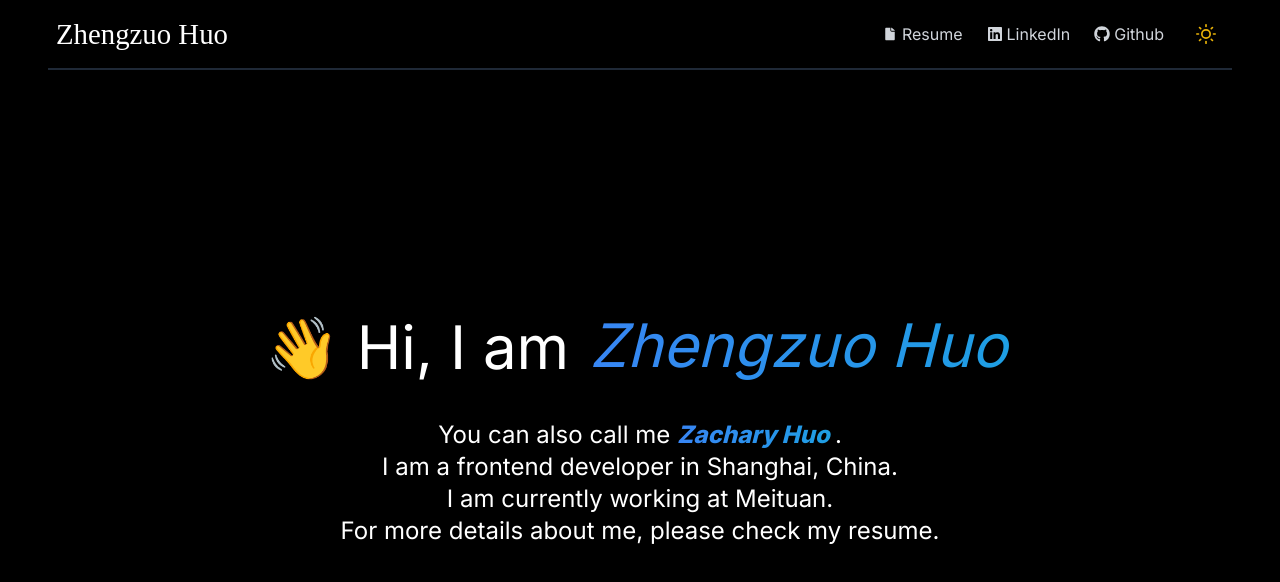
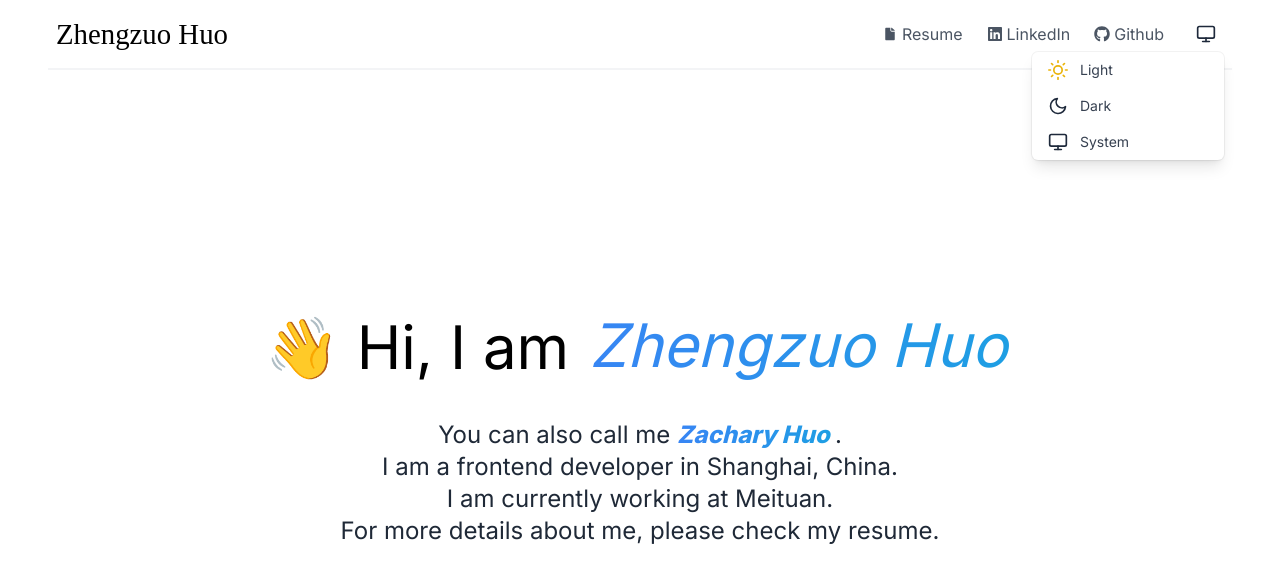
Before and after one commit to zacharyhuo/zacharyhuo.github.io, a Next.js app: page / in a window 1280 px wide. Both pictures are taken after a click on the button "Toggle Theme Options". Shown: the top 582 px of the page. Built offline with nearby package versions, Linux system fonts and the light colour scheme; a web font is replaced by a local one.

Commit message:
feat: 样式优化

```diff
--- a/src/components/MobileNav.tsx
+++ b/src/components/MobileNav.tsx
@@ -55,7 +55,7 @@ export default function MobileNav() {
             {/* 抽屉菜单 */}
             <div
                 ref={drawerRef}
-                className={`fixed top-0 right-0 bottom-0 z-50 w-64 bg-white dark:bg-gray-900 rounded-l-lg transform transition-transform duration-300 ease-in-out ${isOpen ? "translate-x-0" : "translate-x-full"
+                className={`fixed top-0 right-0 bottom-0 z-50 w-64 bg-white dark:bg-gray-900 rounded-l-lg transform transition-transform duration-300 ease-in-out flex flex-col ${isOpen ? "translate-x-0" : "translate-x-full"
                     } md:hidden`}
             >
                 {/* 优化抽屉头部，与导航栏保持完全相同的高度和样式 */}
@@ -72,7 +72,8 @@ export default function MobileNav() {
                     </button>
                 </div>
 
-                <div className="flex flex-col p-4">
+                {/* 主要导航内容 */}
+                <div className="flex-1 overflow-y-auto p-4">
                     <a
                         className="nav-item flex items-center py-3 text-gray-600 dark:text-gray-300 hover:text-black dark:hover:text-white"
                         href="/files/Zhengzuo_Huo_Resume.pdf"
@@ -97,10 +98,11 @@ export default function MobileNav() {
                         <FaGithub className="mr-2" />
                         <span>Github</span>
                     </a>
-                    <div className="mt-4 flex items-center">
-                        <span className="mr-3 text-gray-600 dark:text-gray-300">Switch Theme</span>
-                        <ThemeToggle />
-                    </div>
+                </div>
+
+                {/* 底部固定主题切换 */}
+                <div className="border-t border-gray-100 dark:border-gray-800 py-3 flex justify-center items-center">
+                    <ThemeToggle />
                 </div>
             </div>
         </>
--- a/src/components/ThemeToggle.tsx
+++ b/src/components/ThemeToggle.tsx
@@ -1,33 +1,136 @@
 "use client";
 
 import { useTheme } from "next-themes";
-import { useEffect, useState } from "react";
-import { FiSun, FiMoon } from "react-icons/fi";
+import { useEffect, useState, useRef } from "react";
+import { FiSun, FiMoon, FiMonitor } from "react-icons/fi";
 
 export default function ThemeToggle() {
-    const { theme, setTheme } = useTheme();
+    const { resolvedTheme, theme, setTheme } = useTheme();
     const [mounted, setMounted] = useState(false);
+    const [isOpen, setIsOpen] = useState(false);
+    const dropdownRef = useRef<HTMLDivElement>(null);
 
     // 在组件挂载后才渲染，避免服务端渲染时的不匹配
     useEffect(() => {
         setMounted(true);
+
+        // 点击外部关闭下拉菜单
+        function handleClickOutside(event: MouseEvent) {
+            if (dropdownRef.current && !dropdownRef.current.contains(event.target as Node)) {
+                setIsOpen(false);
+            }
+        }
+
+        document.addEventListener("mousedown", handleClickOutside);
+        return () => {
+            document.removeEventListener("mousedown", handleClickOutside);
+        };
     }, []);
 
+    const getCurrentIcon = () => {
+        if (!mounted) return <div className="w-5 h-5" />;
+
+        // 根据用户选择的主题显示相应的图标
+        switch (theme) {
+            case 'light':
+                return <FiSun className="h-5 w-5 text-yellow-500" />;
+            case 'dark':
+                return <FiMoon className="h-5 w-5 text-slate-800 dark:text-white" />;
+            case 'system':
+                return <FiMonitor className="h-5 w-5 text-slate-800 dark:text-white" />;
+            default:
+                // 默认情况下，回退到根据resolvedTheme显示
+                return resolvedTheme === 'dark'
+                    ? <FiSun className="h-5 w-5 text-yellow-500" />
+                    : <FiMoon className="h-5 w-5 text-slate-800" />;
+        }
+    };
+
     if (!mounted) {
-        return null;
+        return <div className="w-5 h-5" />;
     }
 
+    // 移动端视图 - 直接显示三个主题选项
+    const mobileView = (
+        <div className="flex md:hidden space-x-4 items-center">
+            <button
+                aria-label="Set Light Theme"
+                className={`flex items-center justify-center rounded-lg p-2 transition-colors hover:bg-gray-200 dark:hover:bg-gray-700 ${theme === 'light' ? 'bg-gray-200 dark:bg-gray-700' : ''}`}
+                onClick={() => setTheme('light')}
+            >
+                <FiSun className="h-5 w-5 text-yellow-500" />
+            </button>
+            <button
+                aria-label="Set Dark Theme"
+                className={`flex items-center justify-center rounded-lg p-2 transition-colors hover:bg-gray-200 dark:hover:bg-gray-700 ${theme === 'dark' ? 'bg-gray-200 dark:bg-gray-700' : ''}`}
+                onClick={() => setTheme('dark')}
+            >
+                <FiMoon className="h-5 w-5 text-slate-800 dark:text-white" />
+            </button>
+            <button
+                aria-label="Set System Theme"
+                className={`flex items-center justify-center rounded-lg p-2 transition-colors hover:bg-gray-200 dark:hover:bg-gray-700 ${theme === 'system' ? 'bg-gray-200 dark:bg-gray-700' : ''}`}
+                onClick={() => setTheme('system')}
+            >
+                <FiMonitor className="h-5 w-5 text-slate-800 dark:text-white" />
+            </button>
+        </div>
+    );
+
+    // 桌面端视图 - 带下拉菜单
+    const desktopView = (
+        <div className="hidden md:block relative" ref={dropdownRef}>
+            <button
+                aria-label="Toggle Theme Options"
+                className="flex items-center justify-center rounded-lg p-2 transition-colors hover:bg-gray-200 dark:hover:bg-gray-700"
+                onClick={() => setIsOpen(!isOpen)}
+            >
+                {getCurrentIcon()}
+            </button>
+
+            {isOpen && (
+                <div className="absolute right-0 w-48 rounded-md shadow-lg bg-white dark:bg-gray-800 ring-1 ring-black ring-opacity-5 z-50">
+                    <div className="rounded" role="menu" aria-orientation="vertical">
+                        <button
+                            className="w-full text-left px-4 py-2 text-sm flex items-center text-gray-700 dark:text-gray-300 hover:bg-gray-100 dark:hover:bg-gray-700 rounded-t-md"
+                            onClick={() => {
+                                setTheme('light');
+                                setIsOpen(false);
+                            }}
+                        >
+                            <FiSun className="mr-3 h-5 w-5 text-yellow-500" />
+                            Light
+                        </button>
+                        <button
+                            className="w-full text-left px-4 py-2 text-sm flex items-center text-gray-700 dark:text-gray-300 hover:bg-gray-100 dark:hover:bg-gray-700"
+                            onClick={() => {
+                                setTheme('dark');
+                                setIsOpen(false);
+                            }}
+                        >
+                            <FiMoon className="mr-3 h-5 w-5 text-slate-800 dark:text-white" />
+                            Dark
+                        </button>
+                        <button
+                            className="w-full text-left px-4 py-2 text-sm flex items-center text-gray-700 dark:text-gray-300 hover:bg-gray-100 dark:hover:bg-gray-700 rounded-b-md"
+                            onClick={() => {
+                                setTheme('system');
+                                setIsOpen(false);
+                            }}
+                        >
+                            <FiMonitor className="mr-3 h-5 w-5 text-slate-800 dark:text-white" />
+                            System
+                        </button>
+                    </div>
+                </div>
+            )}
+        </div>
+    );
+
     return (
-        <button
-            aria-label="Toggle Dark Mode"
-            className="flex items-center justify-center rounded-lg p-2 transition-colors hover:bg-gray-200 dark:hover:bg-gray-700"
-            onClick={() => setTheme(theme === "dark" ? "light" : "dark")}
-        >
-            {theme === "dark" ? (
-                <FiSun className="h-5 w-5 text-yellow-500" />
-            ) : (
-                <FiMoon className="h-5 w-5 text-slate-800" />
-            )}
-        </button>
+        <>
+            {mobileView}
+            {desktopView}
+        </>
     );
 }
```
